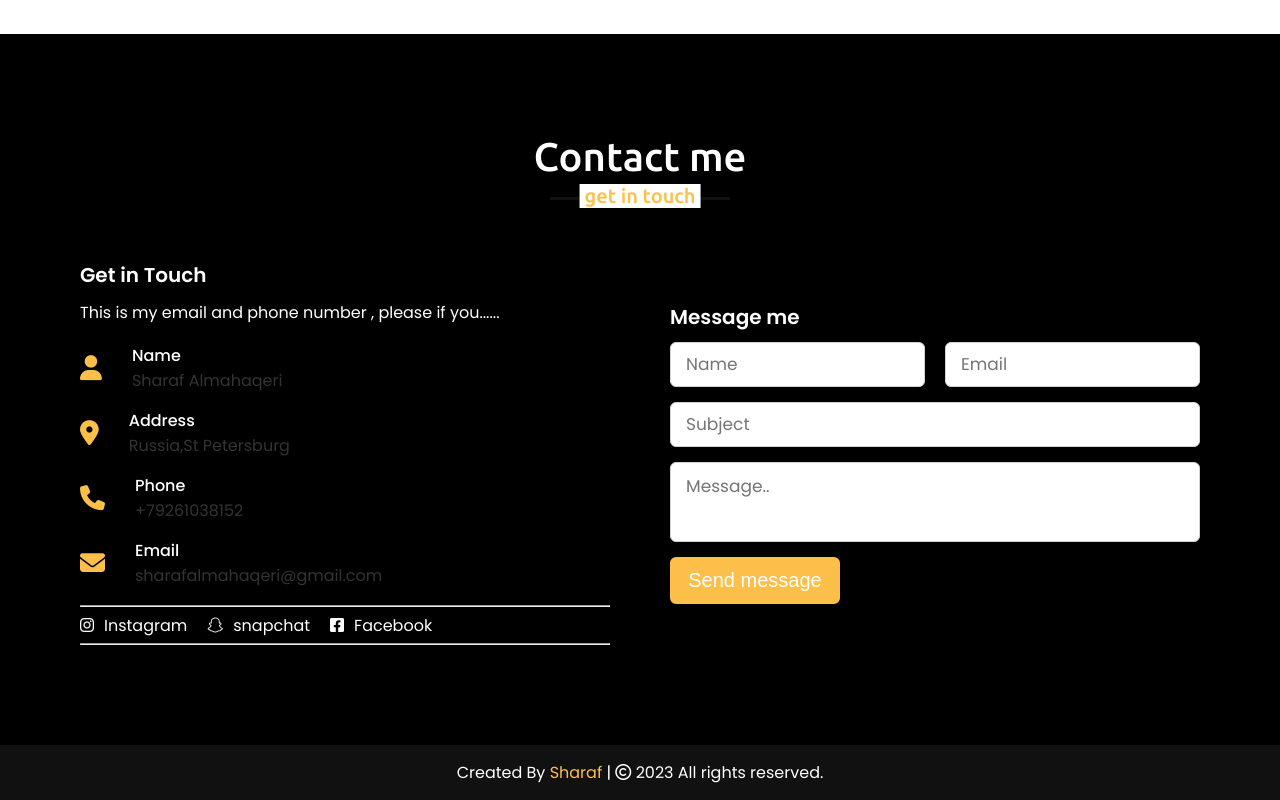
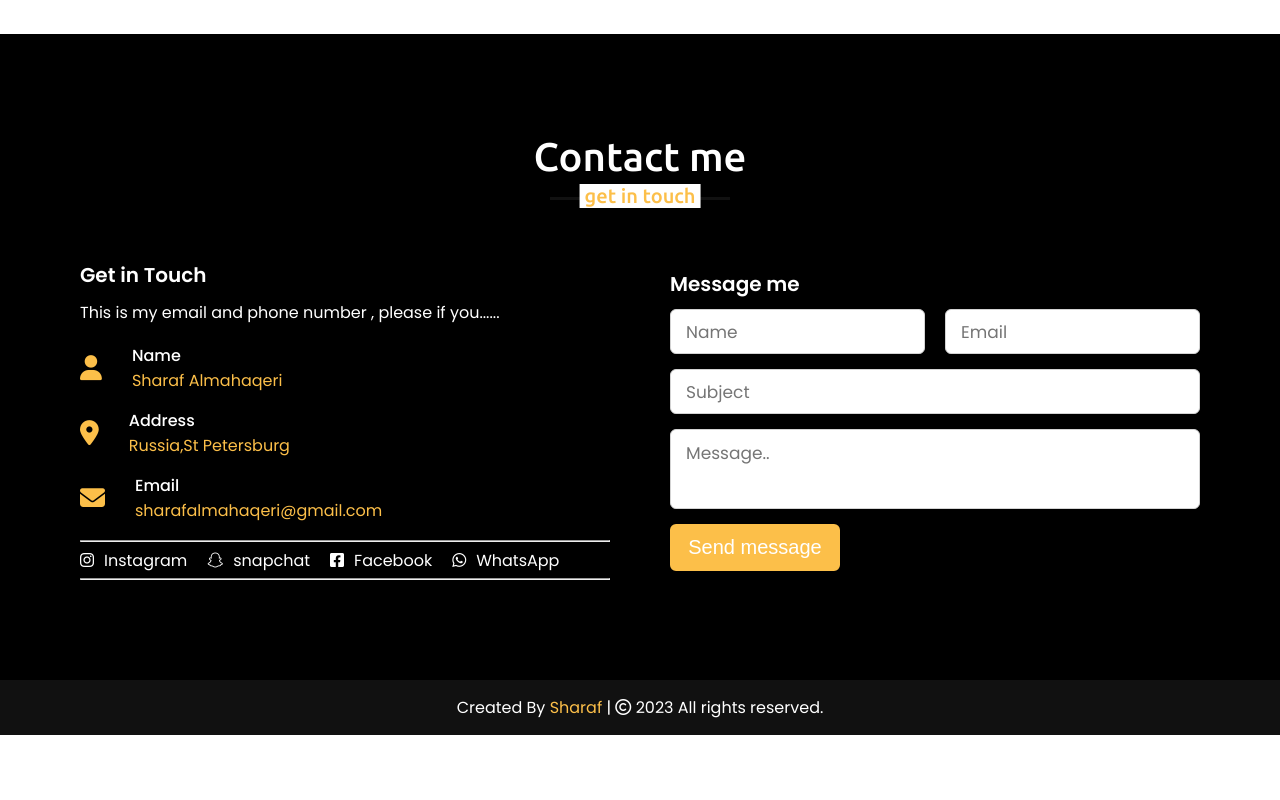
Before and after one commit to A-Gaoba/sharaf, a plain HTML site: page index.html in a window 1280 px wide. Shown: the part 3013-3813 px from the top of the page. After the commit the page ends 3748 px from the top, so only its background shows below. Drawn offline with nearby package versions, Linux system fonts and the light colour scheme.

Commit message:
whatsapp link added

```diff
--- a/index.html
+++ b/index.html
@@ -4,7 +4,7 @@
 <head>
     <meta charset="UTF-8">
     <meta name="viewport" content="width=device-width, initial-scale=1.0">
-    <title>Personal Portfolio Website</title>
+    <title>شرف المحافري</title>
     <link rel="stylesheet" href="style.css">
     <script src="https://kit.fontawesome.com/a076d05399.js"></script>
     <script src="https://code.jquery.com/jquery-3.5.1.min.js"></script>
@@ -187,13 +187,6 @@
                             </div>
                         </div>
                         <div class="row">
-                          <i class="fa-solid fa-phone"></i>
-                            <div class="info">
-                                <div class="head">Phone</div>
-                                <div class="sub-title">+79261038152</div>
-                            </div>
-                        </div>
-                        <div class="row">
                             <i class="fas fa-envelope"></i>
                             <div class="info">
                                 <div class="head">Email</div>
@@ -212,6 +205,9 @@
                         </li>
                         <li><a href="https://www.facebook.com/profile.php?id=100010074039828&mibextid=ZbWKwL" target="_blank" class="contact-icon">
                           <i class="fa-brands fa-square-facebook"></i>Facebook</a>
+                        </li>
+                        <li><a href="https://wa.me/+79261038152" target="_blank" class="contact-icon">
+                          <i class="fa-brands fa-whatsapp"></i>WhatsApp</a>
                         </li>
                       </ul>
                     </div>
--- a/style.css
+++ b/style.css
@@ -465,8 +465,9 @@ section .title::after {
   font-weight: 500;
 }
 .contact .contact-content .info .sub-title {
-  color: #333;
+  color: #fcbf49;
 }
+
 .contact .right form .fields {
   display: flex;
 }
```
